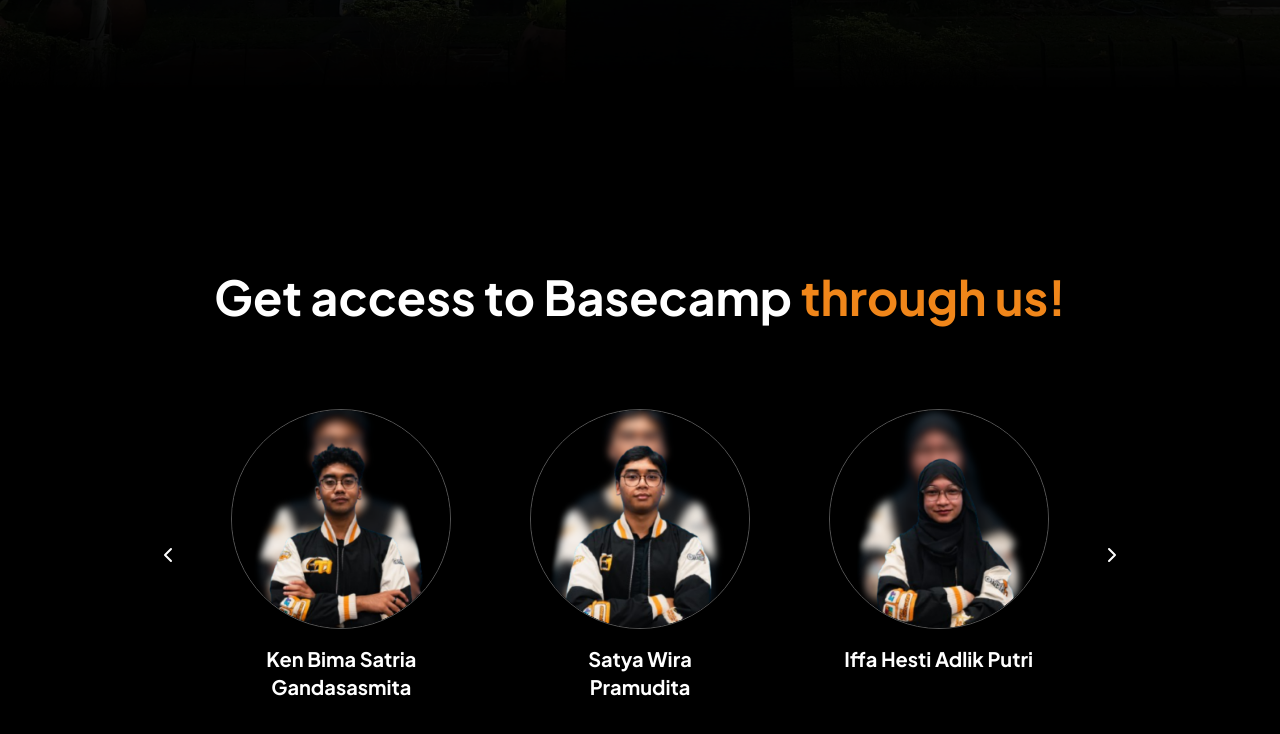
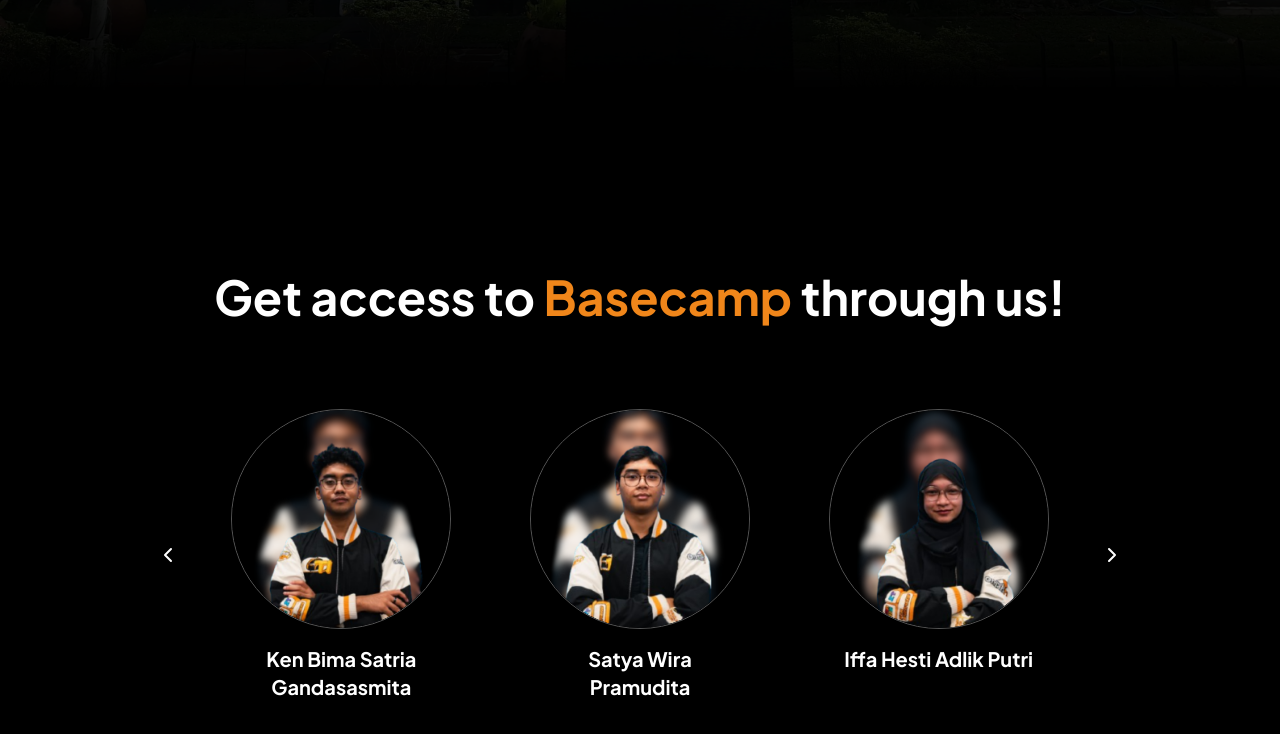
Before and after one commit to muddglobb/oti_internship_2025, a Next.js app: page / in a window 1280 px wide. Shown: the part 709-1443 px from the top of the page. Built offline with nearby package versions, Linux system fonts and the light colour scheme.

Commit message:
fix(logo): warna salah

```diff
--- a/src/components/contact-us.tsx
+++ b/src/components/contact-us.tsx
@@ -53,7 +53,7 @@
 
   return (
     <div className="flex flex-col gap-20 items-center justify-center h-screen">
-      <p className="text-white font-extrabold text-5xl text-center">Get access to Basecamp <span className="text-[#F0861A]">through us!</span></p>
+      <p className="text-white font-extrabold text-5xl text-center">Get access to <span className="text-[#F0861A]">Basecamp</span> through us!</p>
 
       <div className="flex items-center justify-center">
         {/* Tombol Prev */}
```
Also changed, not shown: public/images/logo-omah-kunci.png.
